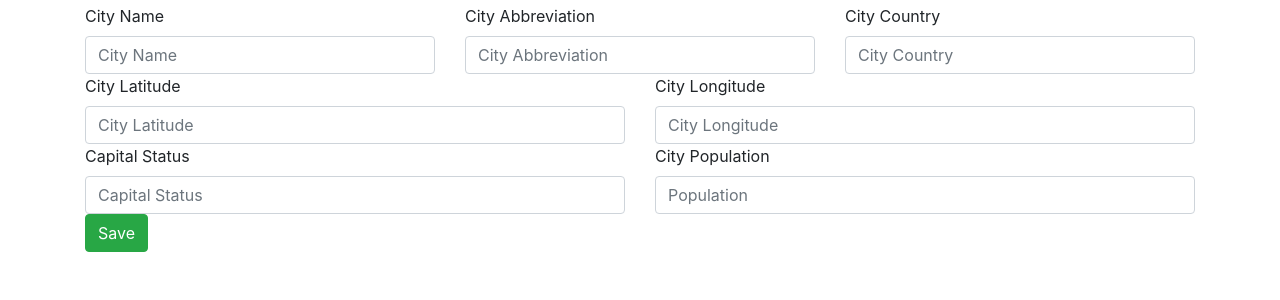
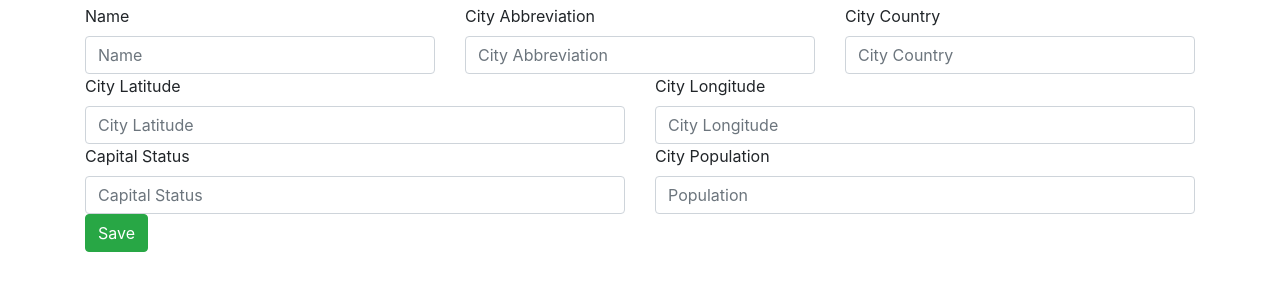
Before and after one commit to Kcode17/PyFlaskDockerPycharm_1, a Flask app: page /cities/new in a window 1280 px wide. Shown: the part 56-356 px from the top of the page. Run offline with Flask 2, Linux system fonts and the light colour scheme; some libraries are stand-ins or nearby versions.

Commit message:
Task - Edit functionality on Players DB

```diff
--- a/app/app.py
+++ b/app/app.py
@@ -34,9 +34,9 @@ def record_view(player_id):
 
 
 @app.route('/edit/<int:player_id>', methods=['GET'])
-def form_edit_get(city_id):
+def form_edit_get(player_id):
     cursor = mysql.get_db().cursor()
-    cursor.execute('SELECT * FROM tblBaseball_Players WHERE id=%s', city_id)
+    cursor.execute('SELECT * FROM tblBaseball_Players WHERE id=%s', player_id)
     result = cursor.fetchall()
     return render_template('edit.html', title='Edit Form', player=result[0])
 
@@ -105,7 +105,7 @@ def api_add() -> str:
 
 
 @app.route('/api/v1/cities/<int:player_id>', methods=['PUT'])
-def api_edit(city_id) -> str:
+def api_edit(player_id) -> str:
     resp = Response(status=201, mimetype='application/json')
     return resp
 
--- a/app/templates/new.html
+++ b/app/templates/new.html
@@ -3,8 +3,8 @@
 <form action="/cities/new" method="POST">
     <div class="row">
         <div class="col">
-            <label for="fldName">City Name</label>
-            <input id="fldName" type="text" class="form-control" placeholder="City Name" name="fldName">
+            <label for="Name">Name</label>
+            <input id="Name" type="text" class="form-control" placeholder="Name" name="Name">
         </div>
         <div class="col">
             <label for="fldAbbreviation">City Abbreviation</label>
```
